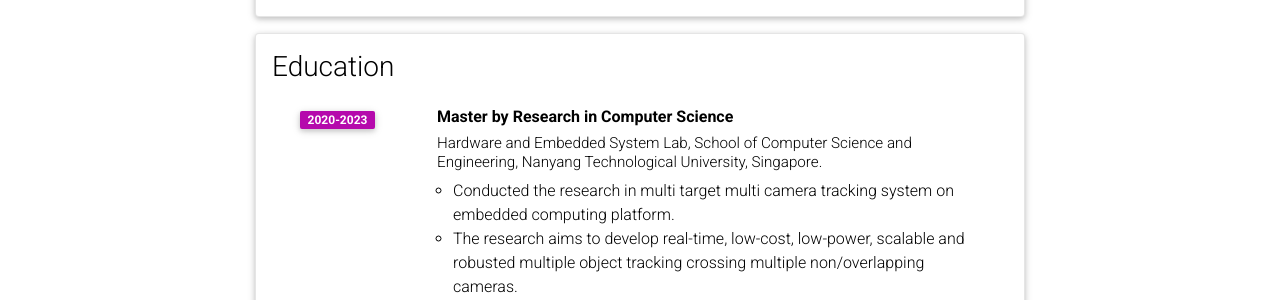
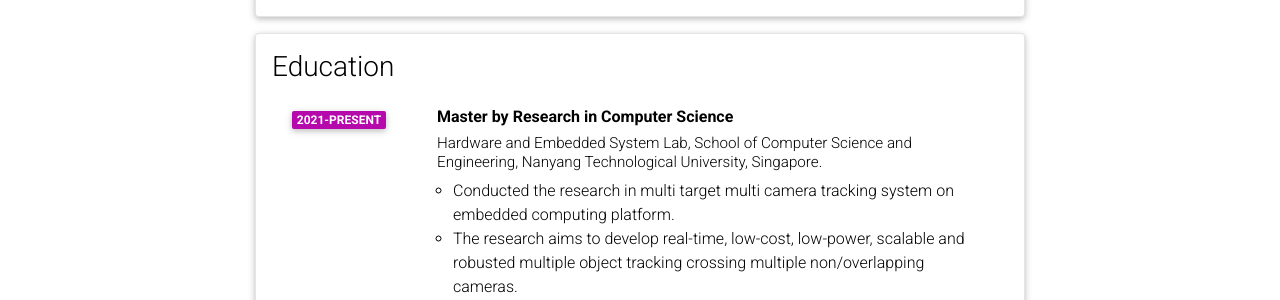
Before and after one commit to minhdov/minhdov.github.io, a Jekyll site: the page built from _pages/cv.md, in a window 1280 px wide and 900 px high. Shown: the part 360-660 px from the top of the window. Built offline with Jekyll 4.4.1, drawn with Linux system fonts in a browser that asks for light colours; comment, search, counter and statistics services are not loaded; a style sheet for code colours, icons or effects is not loaded.

Commit message:
update info

```diff
--- a/_data/cv.yml
+++ b/_data/cv.yml
@@ -13,7 +13,7 @@
   contents:
     - title: Master by Research in Computer Science
       institution: Hardware and Embedded System Lab, School of Computer Science and Engineering, Nanyang Technological University, Singapore.
-      year: 2020-2023
+      year: 2021-present
       description:
         - Conducted the research in multi target multi camera tracking system on embedded computing platform.
         - The research aims to develop real-time, low-cost, low-power, scalable and robusted multiple object tracking crossing multiple non/overlapping cameras.
```
Also changed, not shown: _pages/about_.md (renamed from _pages/about copy.md).
